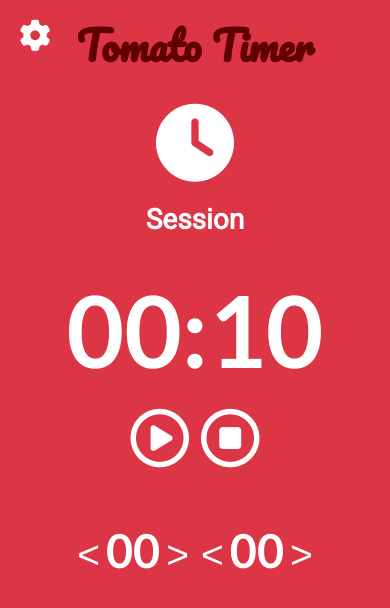
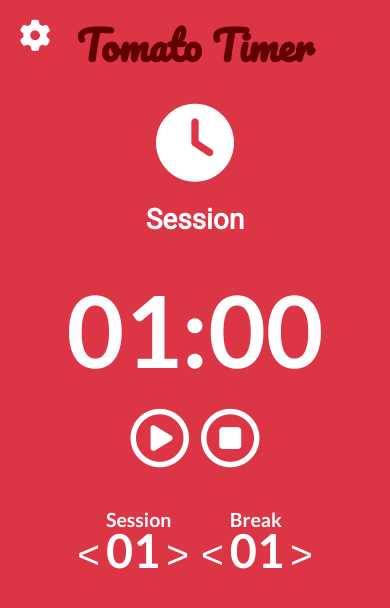
Before and after one commit to joshuapohan/react-podomoro, a React (Create React App) app: page / in a window 390 px wide. Shown: the top 608 px of the page. Built offline with nearby package versions, Linux system fonts and the light colour scheme.

Commit message:
add label to timer values

```diff
--- a/src/components/App.css
+++ b/src/components/App.css
@@ -65,6 +65,30 @@ body {
   color: white;
 }
 
+#session-value {
+  position: relative;
+}
+
+#break-value {
+  position: relative;
+}
+
+#session-value::before {
+  position: absolute;
+  top: -50%;
+  left: 0%;
+  font-size: 3vmin;
+  content: "Session";
+}
+
+#break-value::before {
+  position: absolute;
+  top: -50%;
+  left: 0%;
+  font-size: 3vmin;
+  content: "Break";
+}
+
 @media only screen and (max-width: 768px) {
   .timer-countdown {
     font-size: 25.5vmin !important;
@@ -83,4 +107,12 @@ body {
   .action-button {
     font-size: 10vmin;
   }
+
+  #session-value::before {
+    font-size: 5vmin;
+  }
+
+  #break-value::before {
+    font-size: 5vmin;
+  }
 }
--- a/src/components/App.js
+++ b/src/components/App.js
@@ -155,7 +155,7 @@ class App extends React.Component {
               >
                 {"<"}
               </button>
-              <h1 className="timer setting-value">
+              <h1 id="session-value" className="timer setting-value">
                 {this.getClockDisplay(this.props.session, true)}
               </h1>
               <button
@@ -170,7 +170,7 @@ class App extends React.Component {
               >
                 {"<"}
               </button>
-              <h1 className="timer setting-value">
+              <h1 id="break-value" className="timer setting-value">
                 {this.getClockDisplay(this.props.break, true)}
               </h1>
               <button
--- a/src/reducers/reducer.js
+++ b/src/reducers/reducer.js
@@ -1,5 +1,5 @@
 let defaultState = {
-  value: 10,
+  value: 60,
   isRunning: false,
   label: "Session",
   isSession: true,
@@ -57,7 +57,7 @@ export const timerReducer = (state = defaultState, action) => {
   }
 };
 
-export const sessionReducer = (state = 10, action) => {
+export const sessionReducer = (state = 60, action) => {
   switch (action.type) {
     case "INCREMENT_SESSION":
       if (state < 3600) {
@@ -73,7 +73,7 @@ export const sessionReducer = (state = 10, action) => {
   }
 };
 
-export const breakReducer = (state = 10, action) => {
+export const breakReducer = (state = 60, action) => {
   switch (action.type) {
     case "INCREMENT_BREAK":
       if (state < 3600) {
```
